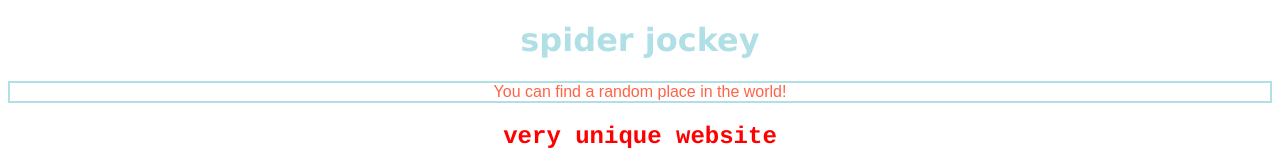
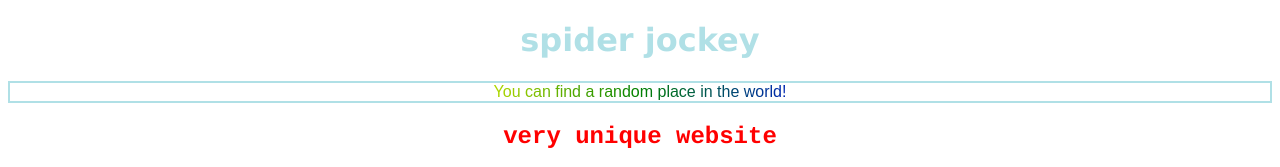
Before and after one commit to Rymas-robcv/boba-drop, a plain HTML site: page index.html in a window 1280 px wide. Shown: the top 167 px of the page. Drawn offline with Linux system fonts and the light colour scheme.

Commit message:
Update style.css
 Please give boba

```diff
--- a/style.css
+++ b/style.css
@@ -1,7 +1,15 @@
+
 body {
     background-color:linear-gradient(red, green);
 
 }
+.rainbow-text {
+    background-image: linear-gradient(to left, violet, indigo, blue, green, yellow, orange, red);
+    color: transparent;
+    background-clip: text;
+    -webkit-background-clip: text;
+  }
+
 h1 {
     color:powderblue;
     font-family:verdana;
```
